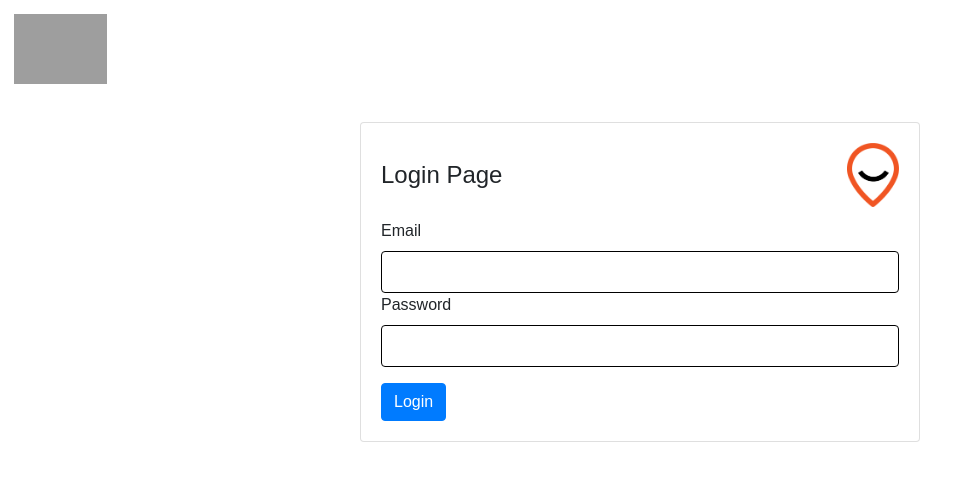
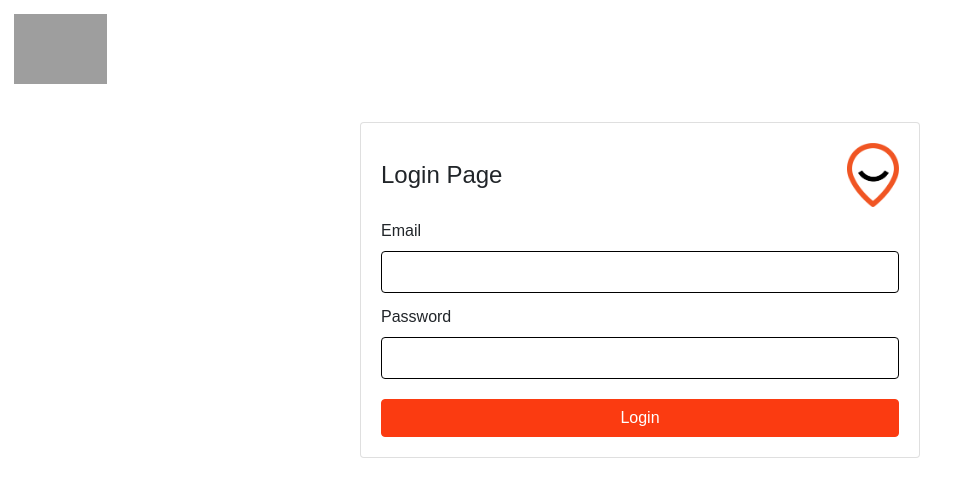
Before and after one commit to victorh5/sas-test, a Nuxt app: page / in a window 1280 px wide. Shown: the top 496 px of the page, without its empty margins (0-969 px from the left). Built offline with nearby package versions, Linux system fonts and the light colour scheme; grey boxes are pictures that could not be loaded.

Commit message:
feat: adding style to login form.

```diff
--- a/pages/index.vue
+++ b/pages/index.vue
@@ -11,7 +11,7 @@
         </div>
       </b-card-title>
       <b-card-text>
-        <b-form @submit="onSubmit">
+        <b-form class="login-form" @submit="onSubmit">
           <sas-input
             v-model="form.email"
             label="Email"
@@ -23,7 +23,7 @@
             type="password"
           />
 
-          <b-button variant="primary" type="submit" class="mt-3">
+          <b-button type="submit" block class="login-button">
             Login
           </b-button>
         </b-form>
@@ -35,8 +35,6 @@
 <script>
 export default {
   name: 'IndexPage',
-  components: {
-  },
   data: () => ({
     form: {
       email: '',
@@ -53,7 +51,7 @@ export default {
 }
 </script>
 
-<style>
+<style scoped>
 .title {
   height: 4rem;
   display: flex;
@@ -63,4 +61,13 @@ export default {
 .title .pin-logo {
   height: 100%;
 }
+.login-form {
+  display: grid;
+  gap: 0.75rem;
+}
+.login-button {
+  background-color: #FB3B11;
+  border: 1px solid #FB3B11;
+  margin-top: 0.5rem;
+}
 </style>
```
